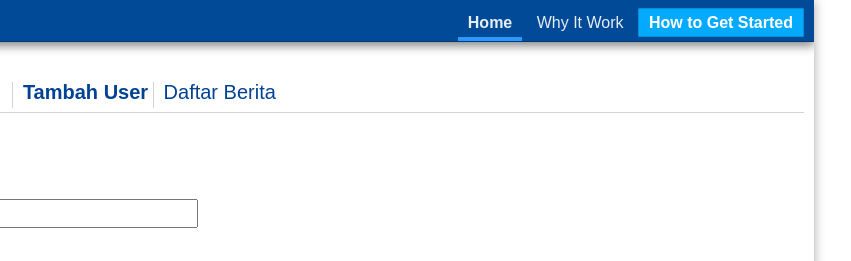
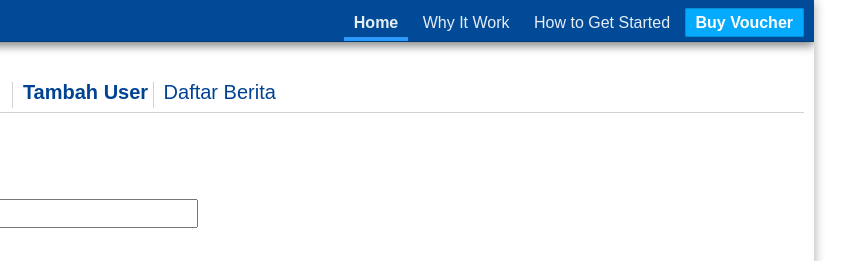
Before and after one commit to raffahlasek/newide, a plain HTML site: page advertmanager-tambahUser.html in a window 1280 px wide. Shown: the top 261 px of the page, 326-1177 px from the left. Drawn offline with Linux system fonts and the light colour scheme.

Commit message:
ubah" dikit

```diff
--- a/advertmanager-tambahUser.html
+++ b/advertmanager-tambahUser.html
@@ -63,7 +63,8 @@
 				<ul class="menu">
 					<li class="menu-selected"><a href="" title="">Home</a></li>
 					<li><a href="" title="">Why It Work</a></li>
-					<li><a href="" title="" class="btn-getstarted">How to Get Started</a></li>
+					<li><a href="" title="" >How to Get Started</a></li>
+					<li><a href="" title="" class="btn-getstarted">Buy Voucher</a></li>
 				</ul>
 			</nav>
 		</header>
```
Also changed, not shown: advertmanagerTabelCMS.html (+2 -1 lines), createnews.html (+1 -1 lines), index.html (+1 -1 lines).
